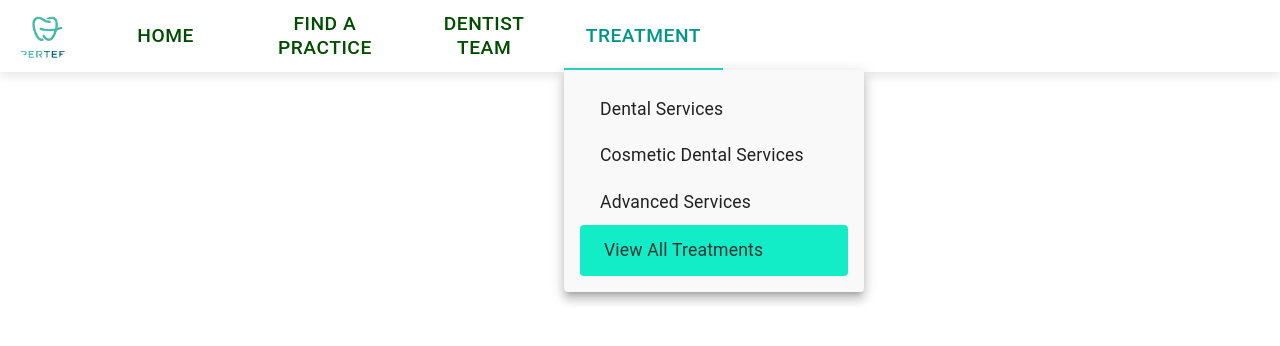
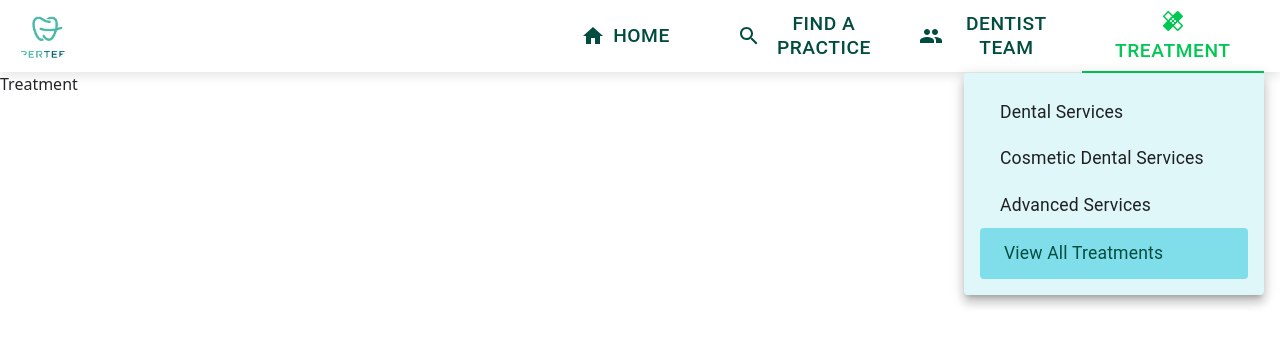
Before and after one commit to jackythesmurf/experteeth-fe, a React (Vite) app in the folder experteeth/: page /treatment in a window 1280 px wide. Both pictures are taken after a click on the tab "TREATMENT". Shown: the top 346 px of the page. Built offline with nearby package versions, Linux system fonts and the light colour scheme.

Commit message:
navbar styling changes

```diff
--- a/experteeth/src/App.jsx
+++ b/experteeth/src/App.jsx
@@ -11,7 +11,7 @@ import "bootstrap/dist/css/bootstrap.min.css";
 import "./App.css";
 import "slick-carousel/slick/slick.css";
 import "slick-carousel/slick/slick-theme.css";
-
+import Treatment from "./pages/Treatment/Treatment";
 function App() {
 	return (
 		<Router>
@@ -26,6 +26,9 @@ function App() {
 					path="/dentist-team"
 					element={<DentistTeam />}
 				/>
+				<Route
+					path = "/treatment"
+					element={<Treatment/>}/>
 			</Routes>
 		</Router>
 	);
--- a/experteeth/src/components/containers/navs/HeaderNavBar/Navbar.jsx
+++ b/experteeth/src/components/containers/navs/HeaderNavBar/Navbar.jsx
@@ -3,7 +3,11 @@ import PropTypes from "prop-types";
 import Box from "@mui/material/Box";
 import Tabs from "@mui/material/Tabs";
 import Tab from "@mui/material/Tab";
-import { Link, useLocation } from "react-router-dom";
+import {
+	Link,
+	useLocation,
+	useNavigate,
+} from "react-router-dom";
 import {
 	Menu,
 	MenuItem,
@@ -14,14 +18,21 @@ import {
 import MenuIcon from "@mui/icons-material/Menu";
 import ExpandMoreIcon from "@mui/icons-material/ExpandMore";
 import ExpandLessIcon from "@mui/icons-material/ExpandLess";
-import Logo from "./logo.png"
+import HomeIcon from "@mui/icons-material/Home";
+import SearchIcon from "@mui/icons-material/Search";
+import PeopleIcon from "@mui/icons-material/People";
+import HealingIcon from "@mui/icons-material/Healing";
+import Logo from "./logo.png";
+
 function LinkTab(props) {
 	return (
 		<Tab
 			component={Link}
 			to={props.to}
+			icon={props.icon}
+			iconPosition="start"
 			sx={{
-				color: "#004d00",
+				color: "#004d40",
 				fontSize: {
 					xs: "0.9rem",
 					sm: "1.1rem",
@@ -30,12 +41,16 @@ function LinkTab(props) {
 				flex: 1,
 				minWidth: 100,
 				"&.Mui-selected": {
-					color: "#009688",
+					color: "#00C853", // Mint Green for selected state
 				},
 				padding: {
 					xs: "6px 12px",
 					sm: "8px 16px",
 					md: "10px 20px",
+				},
+				transition: "color 0.3s ease",
+				"&:hover": {
+					color: "#00C853", // Mint Green for hover state
 				},
 			}}
 			{...props}
@@ -45,10 +60,12 @@ function LinkTab(props) {
 
 LinkTab.propTypes = {
 	to: PropTypes.string.isRequired,
+	icon: PropTypes.element,
 };
 
 function Navbar() {
 	const location = useLocation();
+	const navigate = useNavigate();
 	const [value, setValue] = React.useState(
 		getTabValue(location.pathname)
 	);
@@ -99,11 +116,12 @@ function Navbar() {
 				padding: "0 16px",
 				height: { xs: "56px", sm: "64px", md: "72px" },
 				boxShadow: "0px 4px 10px rgba(0, 0, 0, 0.1)",
+				background: "#ffffff", // White background
 			}}>
 			<Box sx={{ display: "flex", alignItems: "center" }}>
 				<Avatar
 					alt="Logo"
-					src={Logo} // Replace with the path to your logo
+					src={Logo}
 					sx={{
 						width: { xs: 40, sm: 50, md: 54 },
 						height: { xs: 40, sm: 50, md: 54 },
@@ -114,6 +132,7 @@ function Navbar() {
 						},
 					}}
 				/>
+			</Box>
 			{isMobile ? (
 				<IconButton
 					edge="start"
@@ -121,7 +140,7 @@ function Navbar() {
 					aria-label="menu"
 					onClick={handleMobileMenuClick}
 					sx={{ padding: "8px" }}>
-						<MenuIcon />
+					<MenuIcon sx={{ color: "#004d40" }} />
 				</IconButton>
 			) : (
 				<Box
@@ -130,7 +149,7 @@ function Navbar() {
 						maxWidth: "100%",
 						overflowX: "auto",
 						display: "flex",
-							justifyContent: "center",
+						justifyContent: "flex-end",
 					}}>
 					<Tabs
 						value={value}
@@ -139,27 +158,33 @@ function Navbar() {
 						sx={{
 							minWidth: "max-content",
 							"& .MuiTabs-indicator": {
-									backgroundColor: "#23DCBD",
+								backgroundColor: "#00C853", // Mint Green indicator
 							},
 						}}>
-							<LinkTab label="Home" to="/" value={0} />
 						<LinkTab
-								label="Find a practice"
+							icon={<HomeIcon />}
+							label="Home"
+							to="/"
+							value={0}
+						/>
+						<LinkTab
+							icon={<SearchIcon />}
+							label="Find a Practice"
 							to="/find-a-practice"
 							value={1}
 						/>
 						<LinkTab
+							icon={<PeopleIcon />}
 							label="Dentist Team"
 							to="/dentist-team"
 							value={2}
 						/>
 						<Tab
+							icon={<HealingIcon />}
 							label="Treatment"
-								aria-controls="treatment-menu"
-								aria-haspopup="true"
 							onClick={handleTreatmentMenuClick}
 							sx={{
-									color: "#004d00",
+								color: "#004d40",
 								fontSize: {
 									xs: "0.9rem",
 									sm: "1.1rem",
@@ -168,19 +193,23 @@ function Navbar() {
 								flex: 1,
 								minWidth: 100,
 								"&.Mui-selected": {
-										color: "#009688",
+									color: "#00C853",
 								},
 								padding: {
 									xs: "6px 12px",
 									sm: "8px 16px",
 									md: "10px 20px",
 								},
+								transition: "color 0.3s ease",
+								"&:hover": {
+									color: "#00C853",
+								},
 							}}
+							value={3}
 						/>
 					</Tabs>
 				</Box>
 			)}
-			</Box>
 			<Menu
 				id="treatment-menu"
 				anchorEl={anchorEl}
@@ -190,7 +219,7 @@ function Navbar() {
 					sx: {
 						width: 300,
 						maxWidth: "100%",
-						backgroundColor: "#f9f9f9",
+						backgroundColor: "#e0f7fa", // Light blue background
 					},
 				}}
 				MenuListProps={{
@@ -200,31 +229,40 @@ function Navbar() {
 				}}>
 				<MenuItem
 					component={Link}
-					to="/treatment/option2"
+					to="/treatment#option2"
 					onClick={handleClose}
 					sx={{
 						fontSize: "1.1rem",
 						padding: "10px 20px",
+						"&:hover": {
+							backgroundColor: "#b2ebf2", // Light blue on hover
+						},
 					}}>
 					Dental Services
 				</MenuItem>
 				<MenuItem
 					component={Link}
-					to="/treatment/option3"
+					to="/treatment#option3"
 					onClick={handleClose}
 					sx={{
 						fontSize: "1.1rem",
 						padding: "10px 20px",
+						"&:hover": {
+							backgroundColor: "#b2ebf2",
+						},
 					}}>
 					Cosmetic Dental Services
 				</MenuItem>
 				<MenuItem
 					component={Link}
-					to="/treatment/option4"
+					to="/treatment#option4"
 					onClick={handleClose}
 					sx={{
 						fontSize: "1.1rem",
 						padding: "10px 20px",
+						"&:hover": {
+							backgroundColor: "#b2ebf2",
+						},
 					}}>
 					Advanced Services
 				</MenuItem>
@@ -235,11 +273,11 @@ function Navbar() {
 					sx={{
 						fontSize: "1.1rem",
 						padding: "12px 24px",
-						color: "#333333",
-						backgroundColor: "#12EDC8",
+						color: "#004d40",
+						backgroundColor: "#80deea", // Lighter mint green
 						"&:hover": {
 							transition: 1,
-							backgroundColor: "#E1FEFA",
+							backgroundColor: "#4dd0e1", // Darker mint green on hover
 						},
 						borderRadius: "4px",
 					}}>
@@ -255,7 +293,7 @@ function Navbar() {
 					sx: {
 						width: 250,
 						maxWidth: "100%",
-						backgroundColor: "#f9f9f9",
+						backgroundColor: "#e0f7fa", // Light blue background
 					},
 				}}
 				MenuListProps={{
@@ -267,18 +305,21 @@ function Navbar() {
 					component={Link}
 					to="/"
 					onClick={handleMobileMenuClose}>
+					<HomeIcon sx={{ mr: 1 }} />
 					Home
 				</MenuItem>
 				<MenuItem
 					component={Link}
 					to="/find-a-practice"
 					onClick={handleMobileMenuClose}>
-					Find a practice
+					<SearchIcon sx={{ mr: 1 }} />
+					Find a Practice
 				</MenuItem>
 				<MenuItem
 					component={Link}
 					to="/dentist-team"
 					onClick={handleMobileMenuClose}>
+					<PeopleIcon sx={{ mr: 1 }} />
 					Dentist Team
 				</MenuItem>
 				<MenuItem onClick={handleMobileSubMenuToggle}>
@@ -293,31 +334,40 @@ function Navbar() {
 					<Box sx={{ pl: 4 }}>
 						<MenuItem
 							component={Link}
-							to="/treatment/option2"
+							to="/treatment#option2"
 							onClick={handleMobileMenuClose}
 							sx={{
 								fontSize: "1rem",
 								padding: "10px 20px",
+								"&:hover": {
+									backgroundColor: "#b2ebf2",
+								},
 							}}>
 							Dental Services
 						</MenuItem>
 						<MenuItem
 							component={Link}
-							to="/treatment/option3"
+							to="/treatment#option3"
 							onClick={handleMobileMenuClose}
 							sx={{
 								fontSize: "1rem",
 								padding: "10px 20px",
+								"&:hover": {
+									backgroundColor: "#b2ebf2",
+								},
 							}}>
 							Cosmetic Dental Services
 						</MenuItem>
 						<MenuItem
 							component={Link}
-							to="/treatment/option4"
+							to="/treatment#option4"
 							onClick={handleMobileMenuClose}
 							sx={{
 								fontSize: "1rem",
 								padding: "10px 20px",
+								"&:hover": {
+									backgroundColor: "#b2ebf2",
+								},
 							}}>
 							Advanced Services
 						</MenuItem>
@@ -328,11 +378,11 @@ function Navbar() {
 							sx={{
 								fontSize: "1rem",
 								padding: "12px 24px",
-								color: "#333333",
-								backgroundColor: "#12EDC8",
+								color: "#004d40",
+								backgroundColor: "#80deea",
 								"&:hover": {
 									transition: 1,
-									backgroundColor: "#E1FEFA",
+									backgroundColor: "#4dd0e1",
 								},
 								borderRadius: "4px",
 							}}>
@@ -351,7 +401,7 @@ function getTabValue(pathname) {
 		"/": 0,
 		"/find-a-practice": 1,
 		"/dentist-team": 2,
-		"/help-me": 3,
+		"/treatment": 3,
 	};
 
 	return tabMap[pathname] ?? false;
--- /dev/null
+++ b/experteeth/src/pages/Treatment/Treatment.jsx
@@ -0,0 +1,9 @@
+import React from 'react'
+
+const Treatment = () => {
+  return (
+    <div>Treatment</div>
+  )
+}
+
+export default Treatment
```
Also changed, not shown: experteeth/src/components/containers/navs/HeaderNavBar/logo.webp (deleted), 1 other file (tests, documents, lock files or other folders). Lines whose indentation alone changed are shown as unchanged.
